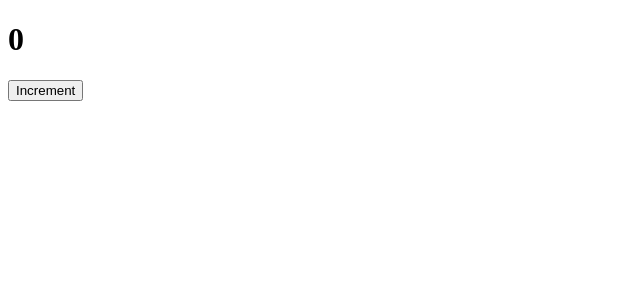
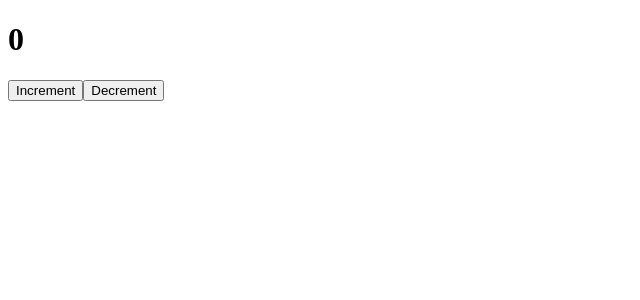
Before and after one commit to sachinm78/react-hooks-useState, a React (Create React App) app: page / in a window 1280 px wide. Shown: the top 300 px of the page, without its empty margins (0-640 px from the left). Built offline with nearby package versions, Linux system fonts and the light colour scheme.

Commit message:
added decrement function and button

```diff
--- a/src/App.js
+++ b/src/App.js
@@ -10,10 +10,15 @@
         setCount(prevCount => prevCount + 1)
     }
 
+    function decrement() {
+        setCount(prevCount => prevCount - 1)
+    }
+
     return (
         <div>
             <h1>{count}</h1>
             <button onClick={increment}>Increment</button>
+            <button onClick={decrement}>Decrement</button>
         </div>
     )
 }
```
